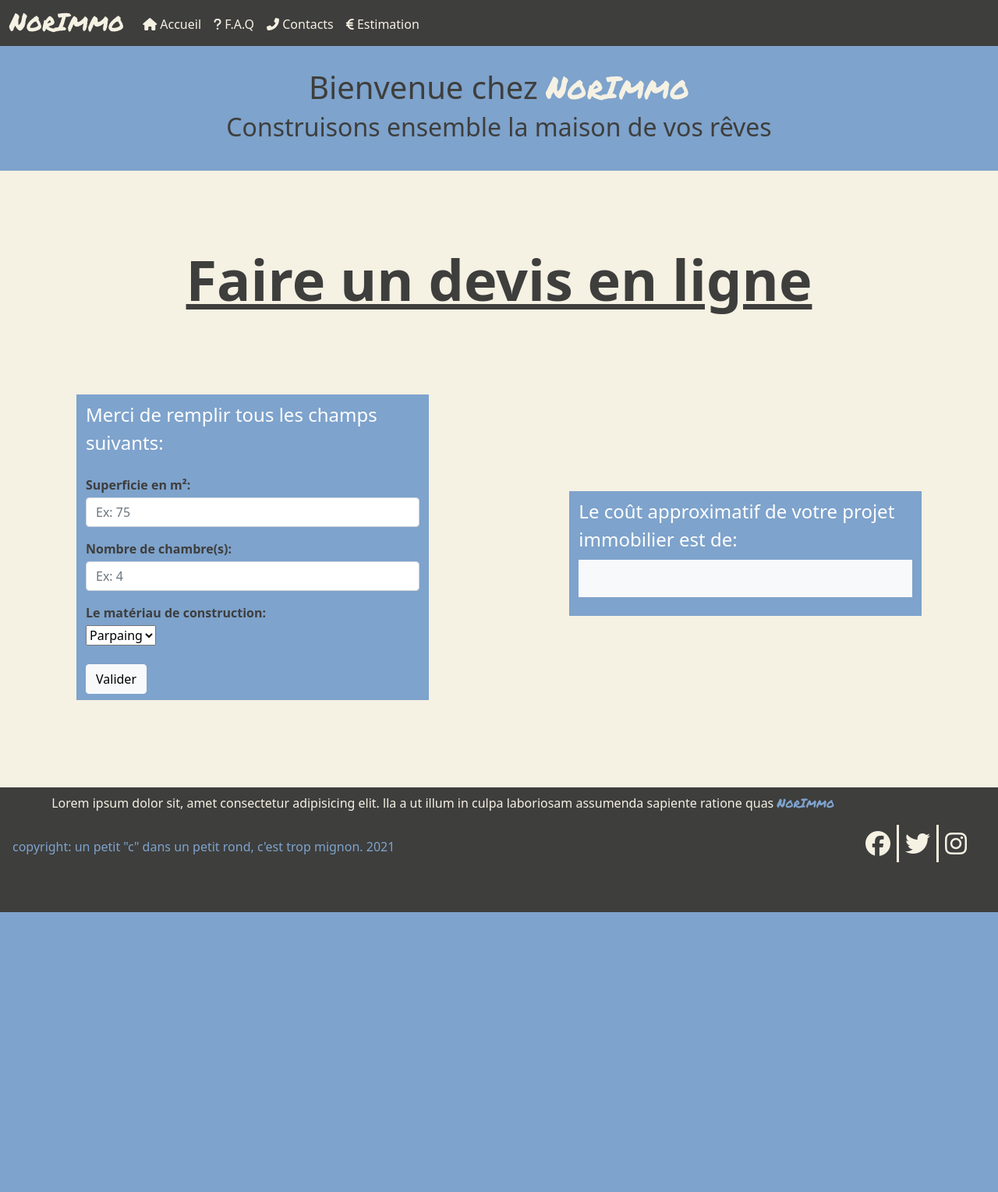
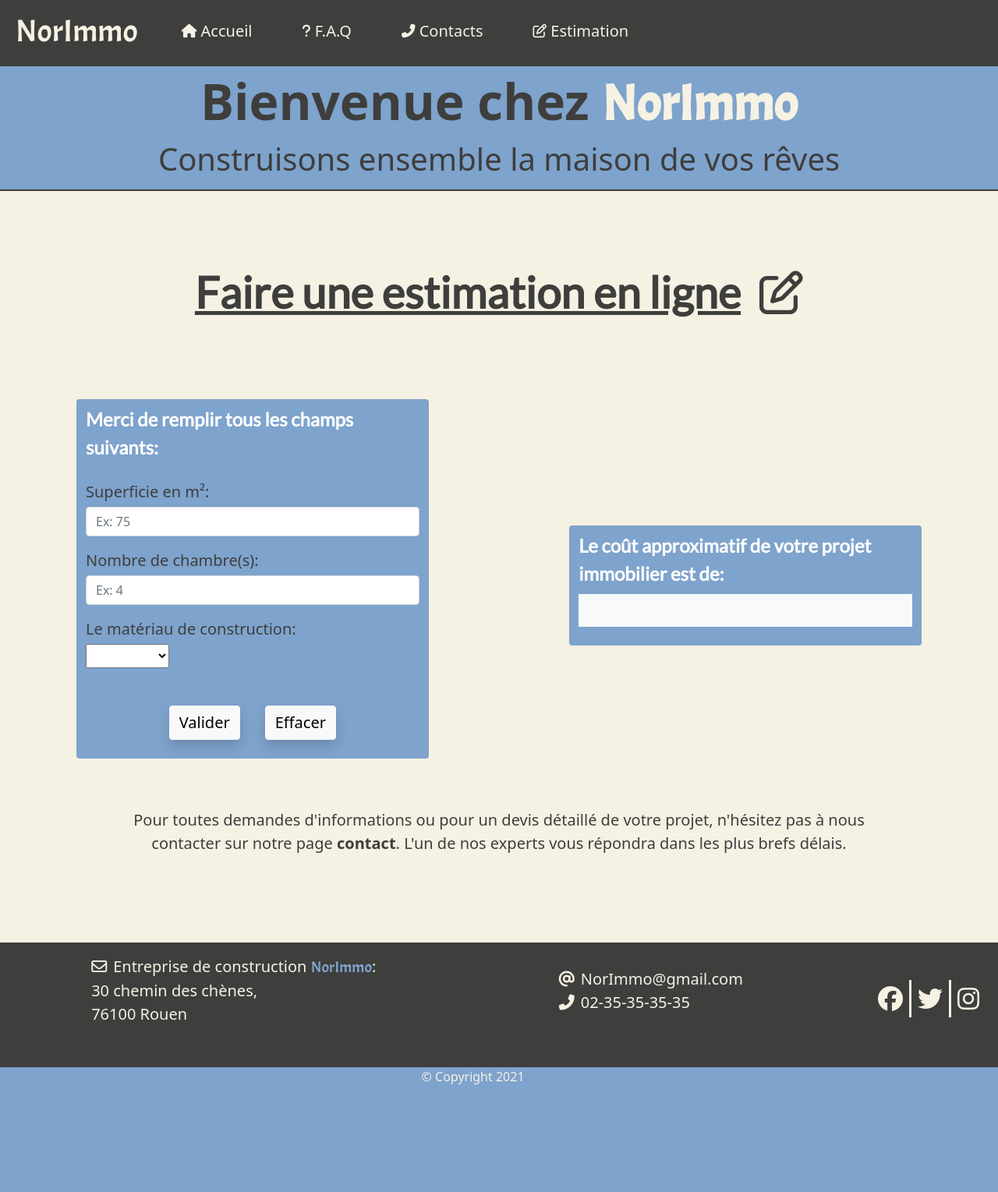
Before and after one commit to romainMeteye/NorImmo, a website built with Parcel: page Devis.html in a window 1280 px wide. Shown: the part 5-1534 px from the top of the page at 78% size. Before the commit the page ends 1175 px from the top, so only its background shows below. Built offline with nearby package versions, Linux system fonts and the light colour scheme.

Commit message:
template layout

```diff
--- a/Devis.html
+++ b/Devis.html
@@ -1,10 +1,10 @@
 <!doctype html>
-<html class="no-js" lang="">
+<html class="no-js" lang="FR">
 
 <head>
   <meta charset="utf-8">
   <title>NorImmo</title>
-  <meta name="description" content="">
+  <meta name="description" content="Entreprise de construction en Normandie">
   <meta name="viewport" content="width=device-width, initial-scale=1">
 
   <link rel="manifest" href="site.webmanifest">
@@ -19,7 +19,7 @@
   <script src="https://kit.fontawesome.com/e9ed8ebcdb.js" crossorigin="anonymous"></script>
   <link rel="preconnect" href="https://fonts.googleapis.com">
   <link rel="preconnect" href="https://fonts.gstatic.com" crossorigin>
-  <link href="https://fonts.googleapis.com/css2?family=Permanent+Marker&display=swap" rel="stylesheet">
+  <link href="https://fonts.googleapis.com/css2?family=Acme&family=Lato:wght@300;400&display=swap" rel="stylesheet">
 
 </head>
 
@@ -28,77 +28,86 @@
   <!-- ###### Nav ###### -->
   <nav class="navbar navbar-expand-lg pb-0 m-0 d-flex justify-content-around" style="background-color: #3E3E3D;">
     <div class="container-fluid">
-      <a class="navbar-brand color logo logo-2" href="#"><h2 class="color-2 logo">NorImmo</h2></a>
+      <a class="navbar-brand color" href="index.html"><h2 class="color-2 fs-1 fontAcme link1 p-2 rounded">NorImmo</h2></a>
       <div class="navbar-toggler color-2" type="button" data-bs-toggle="collapse" data-bs-target="#navbarNavAltMarkup" aria-controls="navbarNavAltMarkup" aria-expanded="false" aria-label="Toggle navigation">
-        <span class="navbar-toggler-icon text-center color-2 fs-6">Menu</span>
+        <span class="navbar-toggler-icon text-center color-2 fs-5 me-2">Menu</span>
       </div>
-      <div class="collapse navbar-collapse" id="navbarNavAltMarkup">
+      <div class="collapse navbar-collapse pb-2" id="navbarNavAltMarkup">
         <div class="navbar-nav">
-          <a class="nav-link active color-2" aria-current="page" href="index.html"><i class="fas fa-home"></i> Accueil</a>
-          <a class="nav-link color-2" href="#"><i class="fas fa-question"></i> F.A.Q</a>
-          <a class="nav-link color-2" href="contact.html"><i class="fas fa-phone-alt"></i> Contacts</a>
-          <a class="nav-link color-2" href="Devis.html"><i class="fas fa-euro-sign"></i> Estimation</a>
+          <a class="nav-link active color-2 link1 fs-5 rounded-pill mx-2 px-4" aria-current="page" href="index.html"><i class="fas fa-home fa-sm"></i> Accueil</a>
+          <a class="nav-link color-2 link1 fs-5 rounded-pill mx-2 px-4" href="quiz.html"><i class="fas fa-question fa-sm"></i> F.A.Q</a>
+          <a class="nav-link color-2 link1 fs-5 rounded-pill mx-2 px-4" href="contact.html"><i class="fas fa-phone-alt fa-sm"></i> Contacts</a>
+          <a class="nav-link color-2 link1 fs-5 rounded-pill mx-2 px-4" href="Devis.html"><i class="far fa-edit fa-sm"></i> Estimation</a>
         </div>
       </div>
     </div>
   </nav>
 
   <!-- ###### Header ###### -->
-  <header class="d-flex flex-column justify-content-center">
-    <h1 class="text-center color-3"> Bienvenue chez <span class="logo color-2">NorImmo</span></h1>
+  <header class="d-flex flex-column justify-content-center py-3 px-3">
+    <h1 class="text-center color-3 fw-bold">Bienvenue chez <span class="fontAcme color-2">NorImmo</span></h1>
     <h2 class="text-center color-3">Construisons ensemble la maison de vos rêves</h2>
   </header>
 
   <!-- ###### My Main ###### -->
  <main class="color-3 py-5">
-    <h2 class="display-2 text-center text-decoration-underline fw-bold pb-5 pt-0 pt-sm-5">Faire un devis en ligne</h2>
-    <form action=" " method=" " class="container pb-5 py-sm-5">
-      <div class="row justify-content-between align-items-center mx-3">
-        <fieldset class="col-12 col-sm-5 py-2 mb-3 colorHeader">
-            <legend class="text-white">Merci de remplir tous les champs suivants:</legend>
+    <h2 class="display-4 text-center fw-bold pb-5 pt-0 pt-sm-5 mx-3 fontLato"><span class="text-decoration-underline">Faire une estimation en ligne</span><i class="far fa-edit ms-4 d-none d-lg-inline"></i></h2>
+    <div class="container pb-5 py-sm-5">
+      <form action="" method="" class="row justify-content-between align-items-center mx-3">
+        <fieldset class="col-12 col-md-5 py-2 mb-3 colorHeader rounded">
+            <legend class="text-white fw-bold fontLato">Merci de remplir tous les champs suivants:</legend>
           <!-- number of square metre-->
-              <label  class="fw-bold mt-3" for="area">Superficie en m²:</label>
-              <input type="number" id="area" class="form-control mt-1" name="area" placeholder="Ex: 75">
+              <label  class="fs-5 mt-3" for="area">Superficie en m²:</label>
+              <input type="number" id="area" class="form-control mt-1" name="area" placeholder="Ex: 75" min="1">
           <!-- number of room -->
-              <label class="fw-bold mt-3" for="room">Nombre de chambre(s):</label>
-              <input type="number" id="room" class="form-control mt-1" name="room" placeholder="Ex: 4">
+              <label class="fs-5 mt-3" for="room">Nombre de chambre(s):</label>
+              <input type="number" id="room" class="form-control mt-1" name="room" placeholder="Ex: 4" min="1">
           <!-- material drop-down -->
-              <label class="fw-bold mt-3 mb-1" for="materials">Le matériau de construction:</label><br>
-              <select id="materials" name="materials">
+              <label class="fs-5 mt-3 mb-1" for="materials">Le matériau de construction:</label><br>
+              <select id="materials" name="materials" class="fs-5">
+              <option value=""></option>
               <option value="0.2">Parpaing</option>
               <option value="0.15">Bois</option>
               <option value="0.3">Brique</option>
               </select><br>
           <!-- input button -->
-              <input id="submitbtn" class="btn btn-light mt-4" type="submit" value="Valider">
+          <div class="d-flex justify-content-center">
+              <input id="submitbtn" class="btn btn-light shadow fs-5 mt-5 mb-3 me-3" type="submit" value="Valider">
+              <input id="reset" type="reset" class="btn btn-light shadow fs-5 mt-5 mb-3 ms-3" value="Effacer">
+          </div>
         </fieldset>
           <!-- estimate -->
-        <fieldset class="col-12 col-sm-5 py-2 mt-4 mt-sm-0 colorHeader">
-          <legend class="text-white">Le coût approximatif de votre projet immobilier est de:</legend>
-            <p class="display-6 text-center fw-bold bg-light"><output id="estimate"></output></p>
+        <fieldset class="col-12 col-md-5 py-2 mt-4 mt-sm-5 mt-md-0 colorHeader rounded">
+          <legend class="text-white fw-bold fontLato">Le coût approximatif de votre projet immobilier est de:</legend>
+            <p class="fs-3 text-center fw-bold bg-light"><output id="estimate"></output></p>
         </fieldset>
-      </div>
-    </form>
+      </form>
+      <p class="mt-5 mx-5 text-center fs-5">Pour toutes demandes d'informations ou pour un devis détaillé de votre projet, n'hésitez pas à nous contacter sur notre page <a class="link2 fw-bold" href="contact.html">contact</a>.
+      L'un de nos experts vous répondra dans les plus brefs délais.</p>
+    </div>
  </main>
 
  <!-- ###### Footer ##### -->
- <footer class="d-flex justify-content-between align-items-center">
-  <div class="responsive">
-    <p class="color-2 text-end pt-2"> Lorem ipsum dolor sit, amet consectetur adipisicing elit.
-      lla a ut illum in culpa laboriosam assumenda sapiente ratione quas
-      <span class="logo color">NorImmo</span></p>
-      <p class="color fs-6 p-3">copyright: un petit "c" dans un petit rond, c'est trop mignon. 2021</p>
-
+ <footer class="color-2">
+  <div class="d-flex justify-content-between">
+    <div class="d-none d-lg-block fs-5 mt-3">
+      <div class="d-flex justify-content-around align-items-center">
+        <p><i class="far fa-envelope pe-2"></i>Entreprise de construction <span class="fontAcme color">NorImmo</span>:<br>30 chemin des chènes,<br>76100 Rouen</p>
+        <p><i class="fas fa-at pe-2"></i>NorImmo@gmail.com<br><i class="fas fa-phone-alt pe-2"></i>02-35-35-35-35</p>
+      </div>
+    </div>
+    <aside class="d-flex m-3">
+     <ul class="d-flex align-items-center">
+      <li class="bordercolor"><a href="#"><i class="fab fa-facebook fa-2x link3 color-2 p-2"></i></a></li>
+      <li class="bordercolor"><a href="#"><i class="fab fa-twitter fa-2x link3 color-2 p-2"></i></a></li>
+      <li><a href="#"><i class="fab fa-instagram fa-2x link3 color-2 p-2"></i></a></li>
+      <li><h2 class="fontAcme d-lg-none ps-4">NorImmo</h2></li>
+     </ul>
+    </aside>
   </div>
-    <aside class="d-flex justify-content-end m-3 w-40 Flex">
-     <ul class="d-flex justify-content-between p-3">
-      <li class="bordercolor"><i class="fab fa-facebook fa-2x color-2 m-2"></i></li>
-      <li class="bordercolor"><i class="fab fa-twitter fa-2x color-2 m-2"></i></li>
-      <li><i class="fab fa-instagram fa-2x color-2 m-2"></i></li>
-      <li><h2 class="color-2 logo responsive-2 p-2">NorImmo</h2></li>
-     </ul>
-</aside>
-
+  <div class="d-none d-md-block">
+    <p class="text-center fs-6 pb-1 m-0">© Copyright 2021 <span class="fontAcme color">NorImmo</span></p>
+  </div>
 </footer>
 
 
--- a/css/devis.css
+++ b/css/devis.css
@@ -1,3 +1,59 @@
 .colorHeader {
   background-color: #7EA3CC;
 }
+
+.fontLato {
+  font-family: 'Lato', sans-serif;
+}
+
+.link2 {
+  color: #3E3E3D;
+  text-decoration: none;
+}
+.link2:hover {
+  color:#3E3E3D;
+}
+
+.btn:hover {
+  background-color: rgb(212, 212, 212);
+  border-style: outset;
+  transition: 1s;
+}
+
+
+/* main.css */
+
+.link1:hover {
+  background-color: #F5F1e3;
+  color: #3E3E3D;
+  transition: 1s;
+}
+.fontAcme {
+  font-family: 'Acme', sans-serif;
+}
+
+header {
+  border-bottom: 2px solid #3E3E3D;
+}
+
+h1 {
+  font-size: 2.5rem;
+}
+
+@media (min-width: 768px) {
+h1 {
+  font-size: 4rem;
+}
+header>h2 {
+  font-size: 2.5rem;
+}
+
+}
+.d-lg-block {
+  width: 100%;
+}
+
+.link3:hover {
+  color: #3E3E3D;
+  background-color: #F5F1e3;
+}
--- a/js/Anaïs.js
+++ b/js/Anaïs.js
@@ -5,5 +5,16 @@ document.getElementById("submitbtn").onclick = function(e) {
     let materials = document.getElementById("materials").value;
     e.preventDefault();
 
-    return document.getElementById("estimate").innerText = (area*1000+room*10000)* materials + (area*1000+room*10000) + "€";
+    if (area < 1 || area === "" || room < 1 || room === "" || materials === "") {
+        document.getElementById("estimate").classList.add("text-danger");
+        return document.getElementById("estimate").innerText = "Veuillez remplir tous les champs correctement"
+    } else {
+         let price = (area*1000+room*10000)* materials + (area*1000+room*10000);
+         document.getElementById("estimate").classList.remove("text-danger");
+        return document.getElementById("estimate").innerText = new Intl.NumberFormat().format(price) + "€";
+    }
 };
+
+document.getElementById("reset").onclick = function() {
+    document.getElementById("estimate").innerText = "";
+};
```
